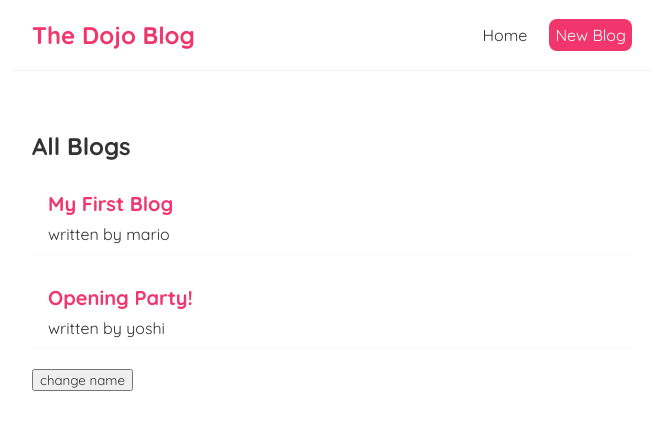
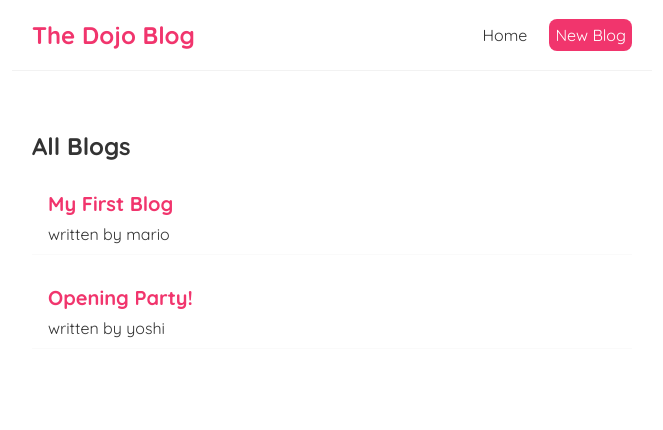
Before and after one commit to VictoryBlue/PersonalProject, a React (Create React App) app: page / in a window 1280 px wide. Shown: the top 430 px of the page, without its empty margins (308-971 px from the left). Built offline with nearby package versions, Linux system fonts and the light colour scheme; data requests are answered from the project's data file; the HTML template or start-up script is replaced by a standard one.

Commit message:
重构请求借口代码

```diff
--- a/src/Home.js
+++ b/src/Home.js
@@ -1,40 +1,19 @@
 import { useState, useEffect } from 'react';
 import BlogList from './BlogList';
+import useFetch from './useFetch';
 
 const Home = () => {
-  const [name, setName] = useState(null);
-  const [isPending, setIsPending] = useState(true);
-  const [error, setError] = useState(null);
-  useEffect(() => {
-    setTimeout(() => {
-      fetch('http://localhost:8000/blogs')
-        .then((res) => {
-          if (!res.ok) {
-            throw Error('could not fetch the data for that resource');
-          }
-          return res.json();
-        })
-        .then((data) => {
-          setBlogs(data);
-          setIsPending(false);
-          setError(null)
-        })
-        .catch((err) => {
-          setError(err.message);
-          setIsPending(false);
-        });
-    }, 1000);
-  });
-
-  const [blogs, setBlogs] = useState(null); // [initialValue ChangeValueFun]
-
+  // const [blogs, setBlogs] = useState(null); // [initialValue ChangeValueFun]
+  let {
+    data: blogs,
+    isPending,
+    error,
+  } = useFetch('http://localhost:8000/blogs');
   return (
     <div className="home">
       {error && <div> {error} </div>}
       {isPending && <div>Loading</div>}
       {blogs && <BlogList blogs={blogs} title={'All Blogs'}></BlogList>}
-      <button onClick={() => setName('luigi')}>change name</button>
-      <p>{name}</p>
     </div>
   );
 };
--- /dev/null
+++ b/src/useFetch.js
@@ -0,0 +1,30 @@
+import { useState, useEffect } from 'react';
+const useFetch = (url) => {
+  const [data, setData] = useState(null);
+  const [isPending, setIsPending] = useState(true);
+  const [error, setError] = useState(null);
+
+  useEffect(() => {
+    setTimeout(() => {
+      fetch(url)
+        .then((res) => {
+          if (!res.ok) {
+            throw Error('could not fetch the data for that resource');
+          }
+          return res.json();
+        })
+        .then((data) => {
+          setData(data);
+          setIsPending(false);
+          setError(null);
+        })
+        .catch((err) => {
+          setError(err.message);
+          setIsPending(false);
+        });
+    }, 1000);
+  }, [url]);
+  return { data, isPending, error };
+};
+
+export default useFetch;
```
